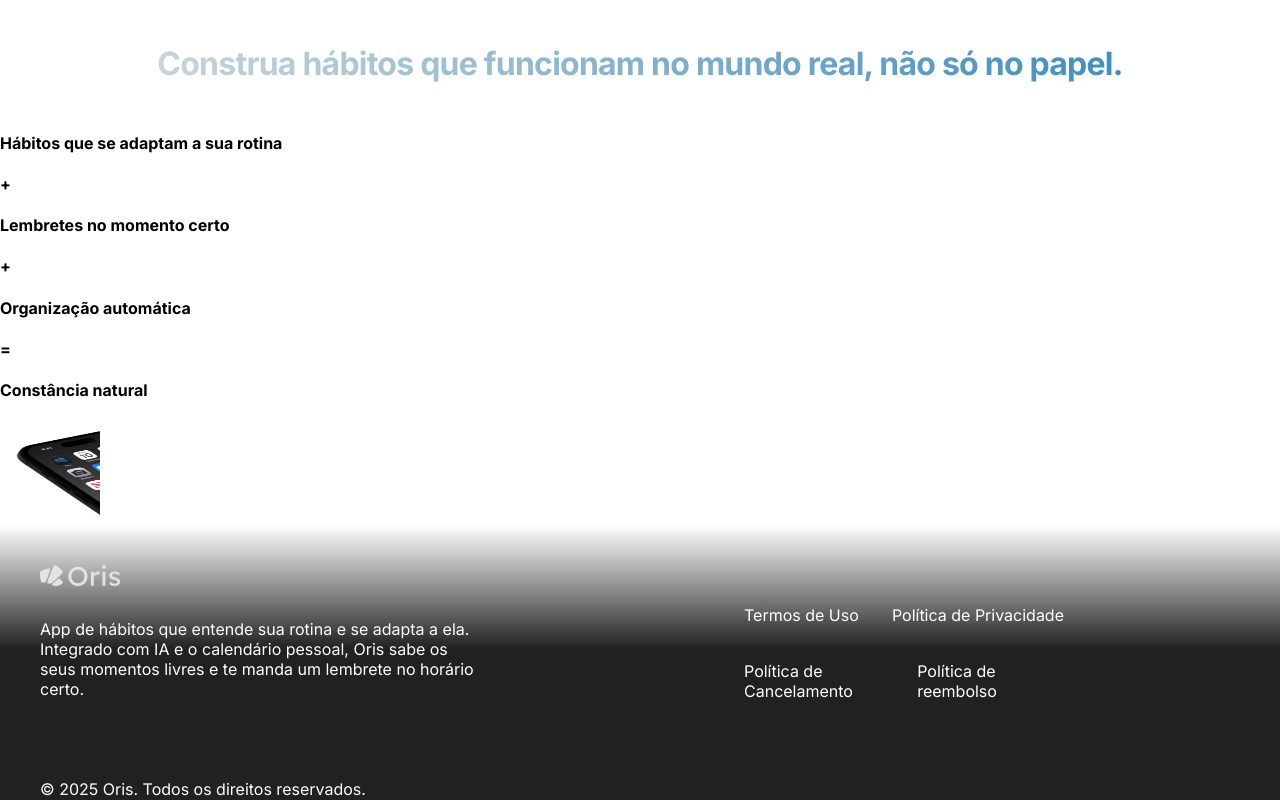
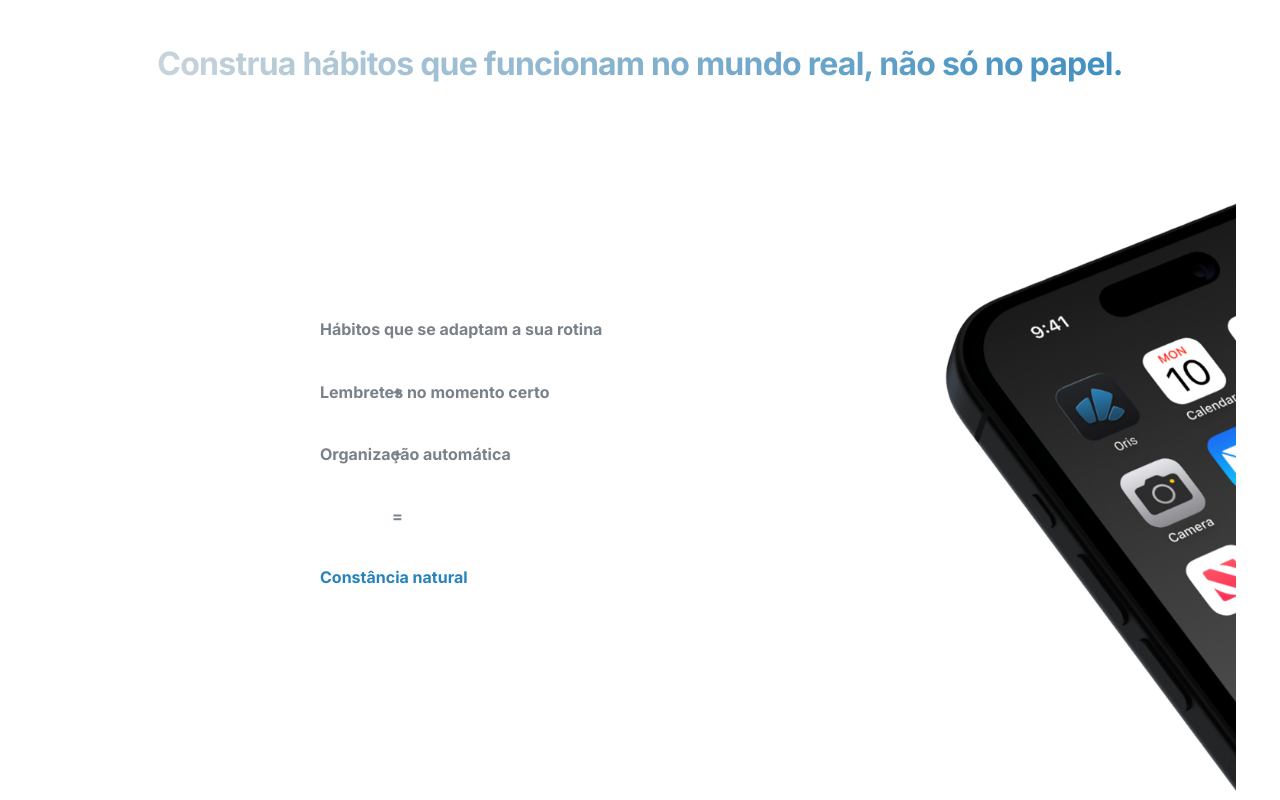
Before and after one commit to Breno-V/oris-website, a Next.js app: page / in a window 1280 px wide. Shown: the part 2380-3180 px from the top of the page. Built offline with nearby package versions, Linux system fonts and the light colour scheme; a web font is replaced by a local one.

Commit message:
w.i.p Alterando Flow

```diff
--- a/src/components/MainContainer/MainContainer.js
+++ b/src/components/MainContainer/MainContainer.js
@@ -78,24 +78,29 @@
             <section>
                 <div className="FlowContainer" id="Flow">
                     <h2 className="title">Construa hábitos que funcionam no mundo real, não só no papel.</h2>
+
+                    <div className="mainContent">
+                        <div className="wordContainer">
+                            <h4 className="wordGray">Hábitos que se adaptam a sua rotina</h4>
+                            <h4 className="symbol">+</h4>
+                            <h4 className="wordGray">Lembretes no momento certo</h4>
+                            <h4 className="symbol">+</h4>
+                            <h4 className="wordGray">Organização automática</h4>
+                            <h4 className="symbol">=</h4>
+                            <h4 className="wordBlue">Constância natural</h4>
                         </div>
-                <div className="mainContent">
-                    <h4>Hábitos que se adaptam a sua rotina</h4>
-                    <h4>+</h4>
-                    <h4>Lembretes no momento certo</h4>
-                    <h4>+</h4>
-                    <h4>Organização automática</h4>
-                    <h4>=</h4>
-                    <h4>Constância natural</h4>
-                    <aside>
+
+                        <aside className="imageInSide">
                             <Image
                                 src={"/cellphone-aside.png"}
                                 alt="Celular demonstrando a logo do aplicativo"
-                        width={100}
-                        height={100}
+                                width={350}
+                                height={700}
                             />
                         </aside>
                     </div>
+                </div>
+
 
             </section>
 
--- a/src/components/MainContainer/MainContainer.scss
+++ b/src/components/MainContainer/MainContainer.scss
@@ -74,7 +74,7 @@
     }
   }
 
-  .btnDownloadNow:hover{
+  .btnDownloadNow:hover {
     background-color: #1F5EA8;
   }
 }
@@ -344,7 +344,7 @@
   }
 }
 
-.FlowContainer{
+.FlowContainer {
 
   .title {
     background: linear-gradient(90deg, #DFDFDF 0%, #2883BD 100%);
@@ -358,9 +358,49 @@
     margin-bottom: 5vh;
   }
 
-  .mainContent{
+  .mainContent {
     display: flex;
     flex-direction: row;
-    justify-content: center;
+    justify-content: flex-start;
+
+    .wordContainer {
+      display: flex;
+      justify-content: center;
+      align-items: flex-start;
+      flex-direction: column;
+      text-align: justify;
+      width: 70.7vh;
+      margin-left: 40vh;
+      margin-top: 0vh;
+
+      .wordGray {
+        justify-content: flex-start;
+        color: #798189;
+        font-style: normal;
+        line-height: 120%;
+        margin-top: -5vh;
+      }
+
+      .symbol{
+        justify-content: center;
+        align-items: center;
+        color: #798189;
+        font-style: normal;
+        line-height: 120%;
+        margin-left: 9vh;
+      }
+
+      .wordBlue {
+        justify-content: flex-start;
+        color: #2883BD;
+        font-style: normal;
+        line-height: 120%;
+      }
+    }
+
+    .imageInSide {
+      justify-content: flex-end;
+      align-items: center;
+    }
   }
 }
```
Lines whose indentation alone changed are shown as unchanged.
